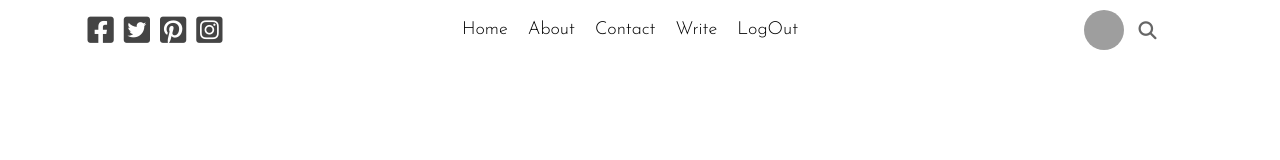
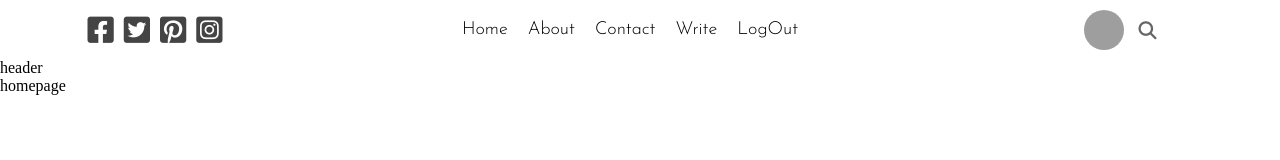
Before and after one commit to najrul04/Ilaria, a React (Create React App) app: page / in a window 1280 px wide. Shown: the top 160 px of the page. Built offline with nearby package versions, Linux system fonts and the light colour scheme; grey boxes are pictures that could not be loaded.

Commit message:
top_part_progressing2

```diff
--- a/src/App.js
+++ b/src/App.js
@@ -1,9 +1,11 @@
+import Home from "./pages/home/Home";
 import TopBar from "./topBar/TopBar";
 
 function App() {
   return (
     <>
     <TopBar/>
+    <Home/>
     </>
   );
 }
--- a/src/header/Header.jsx
+++ b/src/header/Header.jsx
@@ -0,0 +1,10 @@
+import React from 'react'
+import "./Header.css"
+
+export default function Header() {
+    return (
+        <div className='header'>
+            header
+        </div>
+    )
+}
--- /dev/null
+++ b/src/pages/home/Home.jsx
@@ -0,0 +1,12 @@
+import React from 'react'
+import Header from '../../header/Header'
+import "./Home.css"
+
+export default function Home() {
+    return (
+        <div className='home'>
+            <Header />
+            homepage
+        </div>
+    )
+}
```
Also changed, not shown: src/pages/home/Home.css (added).
